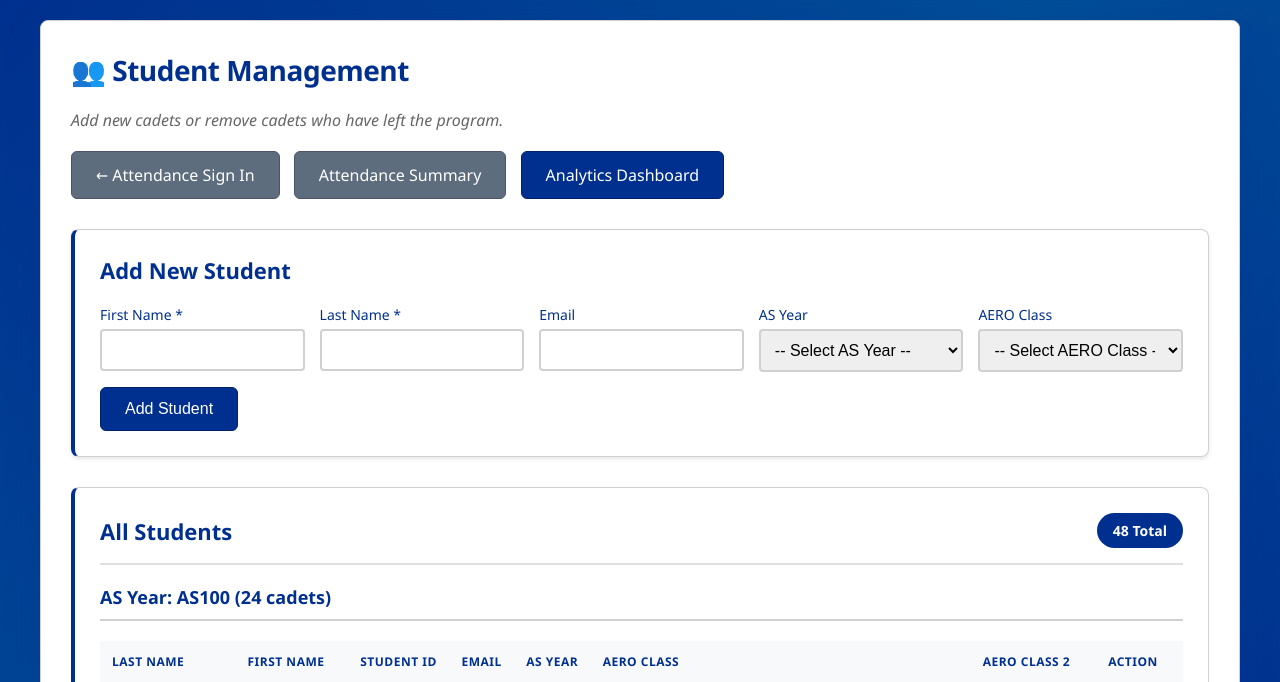
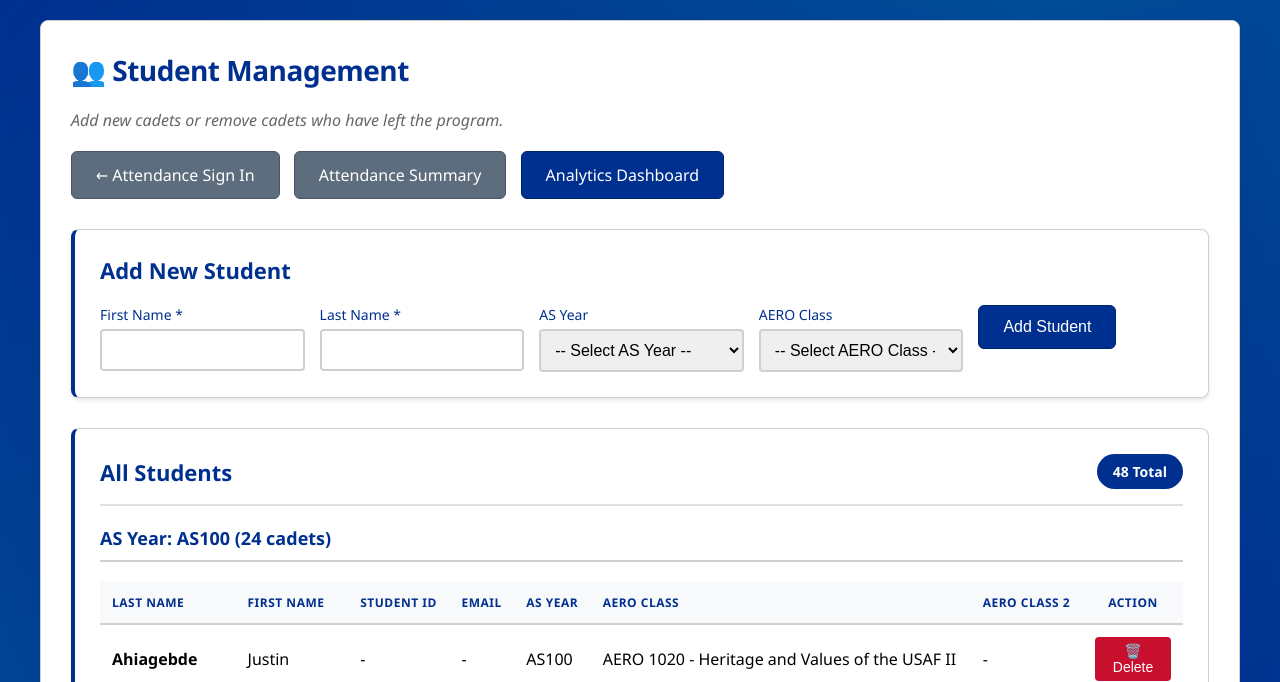
Before and after one commit to fletchdr7/attendance-tracker, a Flask app: page /student_management in a window 1280 px wide. Shown: the top 682 px of the page. Run offline with Flask 3, Linux system fonts and the light colour scheme.

Commit message:
Add files via upload

```diff
--- a/templates/student_management.html
+++ b/templates/student_management.html
@@ -214,7 +214,7 @@
         <!-- Add Student Section -->
         <div class="add-student-section">
             <h2 style="margin-top: 0; color: #00308F;">Add New Student</h2>
-            <form id="addStudentForm" class="add-student-form">
+            <form id="addStudentForm" class="add-student-form" novalidate>
                 <div class="form-group">
                     <label for="newFirstName">First Name *</label>
                     <input type="text" id="newFirstName" name="first_name" required autocomplete="given-name">
@@ -222,10 +222,6 @@
                 <div class="form-group">
                     <label for="newLastName">Last Name *</label>
                     <input type="text" id="newLastName" name="last_name" required autocomplete="family-name">
-                </div>
-                <div class="form-group">
-                    <label for="newEmail">Email</label>
-                    <input type="email" id="newEmail" name="email" autocomplete="email">
                 </div>
                 <div class="form-group">
                     <label for="newAsYear">AS Year</label>
@@ -259,7 +255,7 @@
                     </select>
                 </div>
                 <div>
-                    <button type="submit" class="btn btn-primary">Add Student</button>
+                    <button type="button" id="addStudentBtn" class="btn btn-primary">Add Student</button>
                 </div>
             </form>
             <div id="addMessage" class="message"></div>
@@ -326,14 +322,26 @@
     </div>
 
     <script>
+        // Immediate test to see if script is loading
+        console.log('=== Script file loaded ===');
+
         // Handle AS Year change to show/hide AERO Class 2 and form submission
         document.addEventListener('DOMContentLoaded', () => {
-            console.log('DOMContentLoaded - Setting up form handlers');
+            console.log('=== DOMContentLoaded fired ===');
 
             const asYearSelect = document.getElementById('newAsYear');
             const aeroClass2Group = document.getElementById('aeroClass2Group');
             const aeroClass2Select = document.getElementById('newAeroClass2');
             const addStudentForm = document.getElementById('addStudentForm');
+            const addStudentBtn = document.getElementById('addStudentBtn');
+
+            console.log('Elements found:', {
+                asYearSelect: !!asYearSelect,
+                aeroClass2Group: !!aeroClass2Group,
+                aeroClass2Select: !!aeroClass2Select,
+                addStudentForm: !!addStudentForm,
+                addStudentBtn: !!addStudentBtn
+            });
 
             if (!asYearSelect || !aeroClass2Group || !aeroClass2Select) {
                 console.error('Required form elements not found!');
@@ -343,6 +351,13 @@
             if (!addStudentForm) {
                 console.error('Form element not found!');
                 return;
+            }
+
+            // Test button click handler
+            if (addStudentBtn) {
+                addStudentBtn.addEventListener('click', function(e) {
+                    console.log('=== Button clicked ===');
+                });
             }
 
             // AS Year change handler
@@ -365,20 +380,19 @@
                 aeroClass2Select.disabled = true;
             }
 
-            // Add Student Form submission handler
-            addStudentForm.addEventListener('submit', async (e) => {
-                e.preventDefault();
-                console.log('Form submit event triggered');
+            // Helper function to clean form values
+            const cleanValue = (value) => {
+                if (!value || typeof value !== 'string') return null;
+                const trimmed = value.trim();
+                return trimmed === '' ? null : trimmed;
+            };
+
+            // Form submission handler function
+            async function handleFormSubmission(form) {
+                console.log('=== handleFormSubmission called ===');
 
                 try {
-                    // Helper function to clean form values
-                    const cleanValue = (value) => {
-                        if (!value || typeof value !== 'string') return null;
-                        const trimmed = value.trim();
-                        return trimmed === '' ? null : trimmed;
-                    };
-
-                    const formData = new FormData(e.target);
+                    const formData = new FormData(form);
                     const asYearValue = formData.get('as_year');
                     const aeroClassValue = formData.get('aero_class');
                     const aeroClass2Select = document.getElementById('newAeroClass2');
@@ -393,7 +407,6 @@
                     const data = {
                         first_name: formData.get('first_name').trim(),
                         last_name: formData.get('last_name').trim(),
-                        email: cleanValue(formData.get('email')),
                         as_year: cleanValue(asYearValue),
                         aero_class: cleanValue(aeroClassValue),
                         aero_class_2: aeroClass2Final
@@ -447,7 +460,7 @@
                     if (response.ok) {
                         messageDiv.textContent = result.message;
                         messageDiv.className = 'message success show';
-                        e.target.reset();
+                        form.reset();
 
                         // Reset AERO Class 2 field state
                         if (aeroClass2Select) {
@@ -477,8 +490,30 @@
                         alert('Error: ' + error.message);
                     }
                 }
+            }
+
+            // Button click handler - manually submit the form
+            if (addStudentBtn) {
+                addStudentBtn.addEventListener('click', async function(e) {
+                    e.preventDefault();
+                    e.stopPropagation();
+                    console.log('=== Button clicked ===');
+
+                    // Manually trigger form submission
+                    await handleFormSubmission(addStudentForm);
+                });
+                console.log('Button click handler attached');
+            }
+
+            // Also handle form submit event (in case someone presses Enter)
+            addStudentForm.addEventListener('submit', async function(e) {
+                e.preventDefault();
+                e.stopPropagation();
+                console.log('=== Form submit event triggered ===');
+                await handleFormSubmission(e.target);
             });
-            console.log('Form submit event listener attached');
+
+            console.log('All event listeners attached');
         });
 
         // Delete Student Functionality - Use event delegation for better reliability
```
